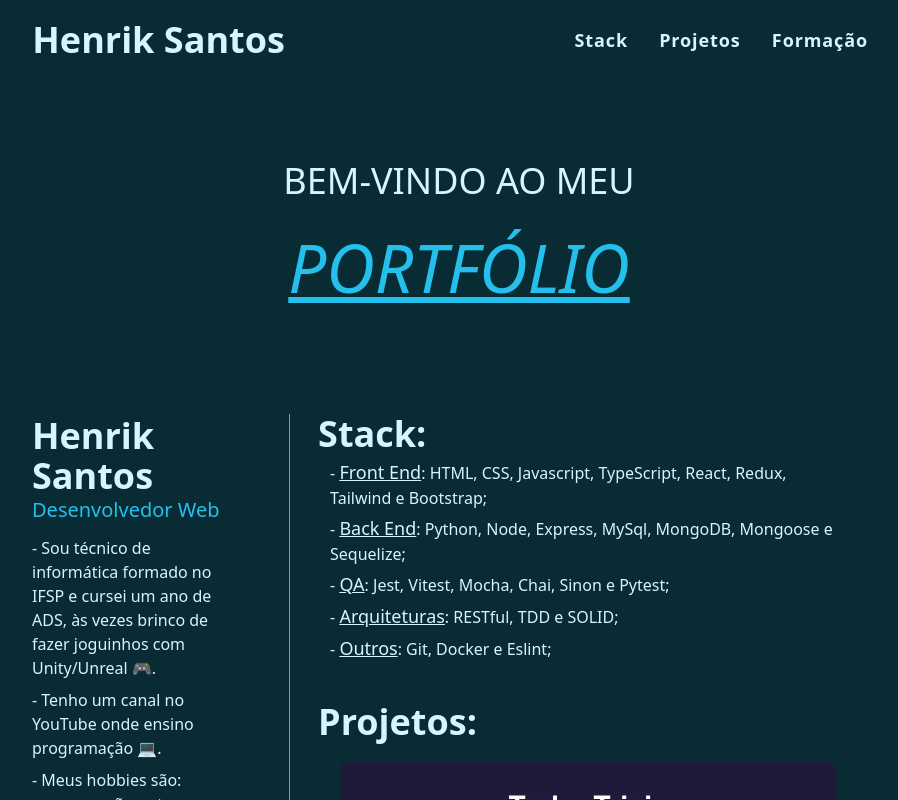
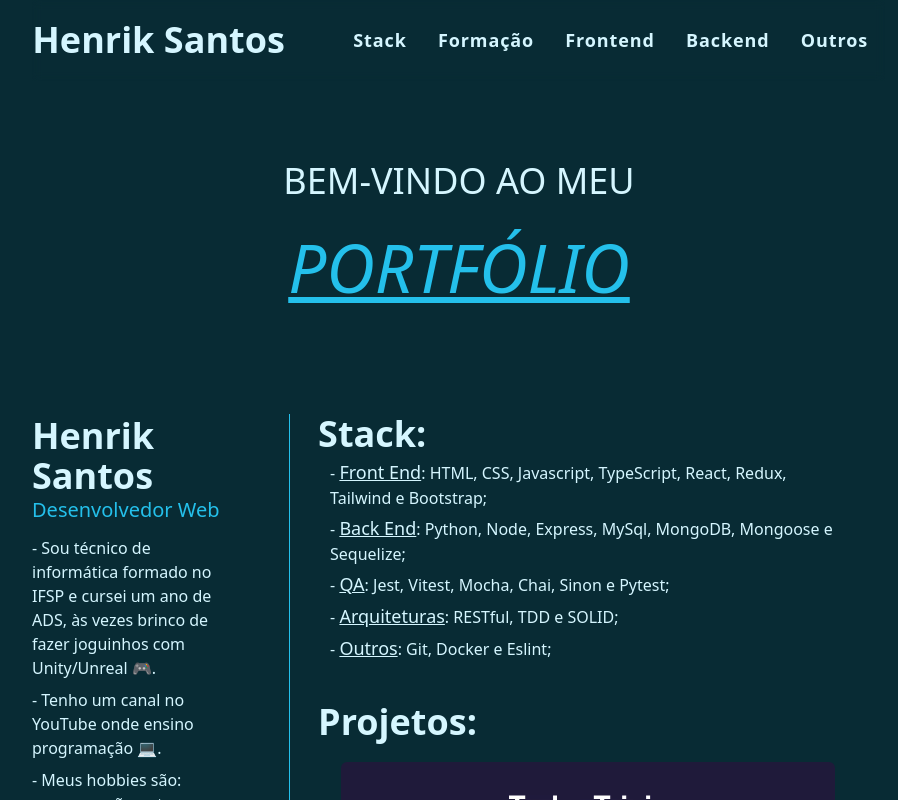
Before and after one commit to HenrikSantos/HenrikSantos.github.io, a React (Vite) app: page / in a window 1280 px wide. Shown: the top 800 px of the page, without its empty margins (181-1079 px from the left). Built offline with nearby package versions, Linux system fonts and the light colour scheme.

Commit message:
✨ header

```diff
--- a/src/components/Header.tsx
+++ b/src/components/Header.tsx
@@ -24,11 +24,17 @@ const Header = function () {
         <a className="my-[0.30rem] rounded p-[0.35rem] font-semibold tracking-wider hover:bg-[#383838]/50" href="#stack">
 					Stack
         </a>
-        <a className="my-[0.30rem] rounded p-[0.35rem] font-semibold tracking-wider hover:bg-[#383838]/50" href="#projetos">
-					Projetos
-        </a>
         <a className="my-[0.30rem] rounded p-[0.35rem] font-semibold tracking-wider hover:bg-[#383838]/50" href="#formacao">
 					Formação
+        </a>
+        <a className="my-[0.30rem] rounded p-[0.35rem] font-semibold tracking-wider hover:bg-[#383838]/50" href="#projetos">
+					Frontend
+        </a>
+        <a className="my-[0.30rem] rounded p-[0.35rem] font-semibold tracking-wider hover:bg-[#383838]/50" href="#projetos">
+					Backend
+        </a>
+        <a className="my-[0.30rem] rounded p-[0.35rem] font-semibold tracking-wider hover:bg-[#383838]/50" href="#projetos">
+					Outros
         </a>
       </nav>
     </header>
```
